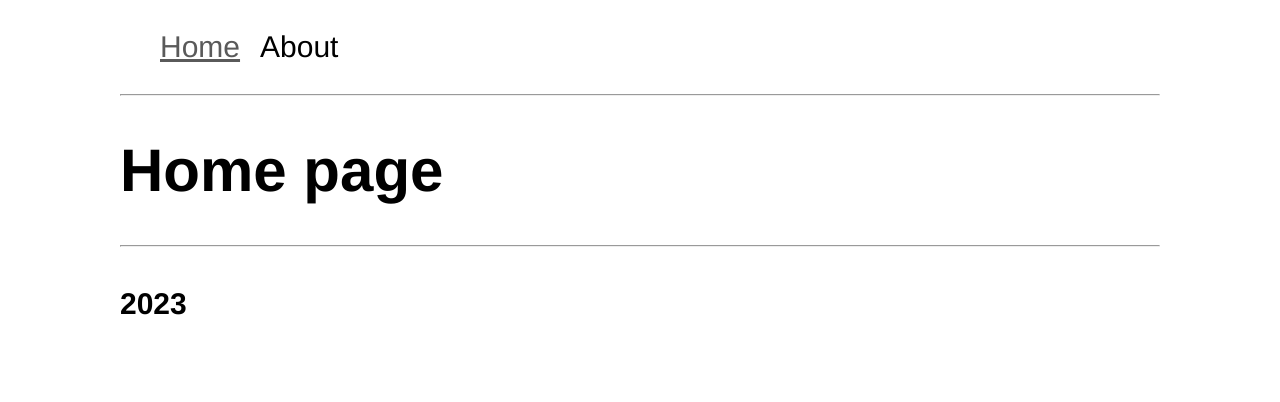
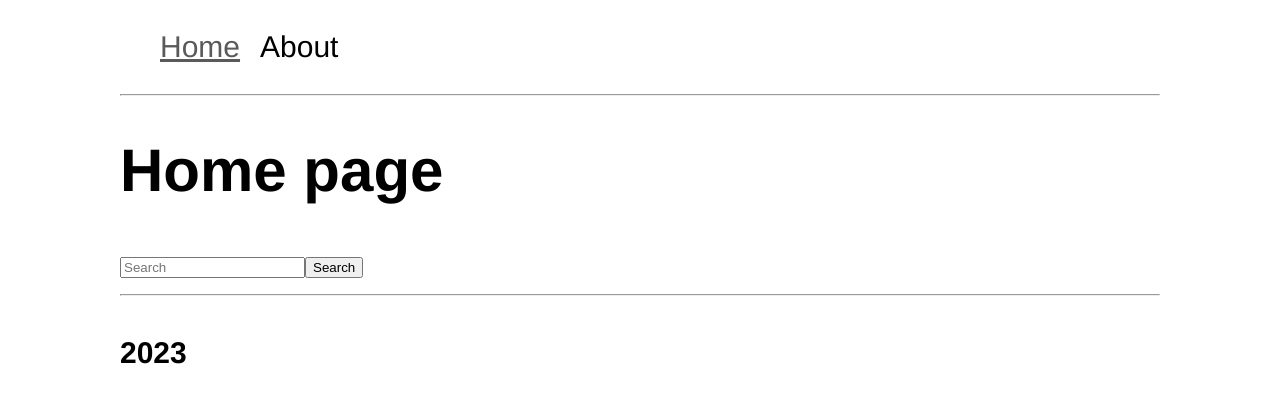
Before and after one commit to te1epuz/react-rss, a React (Vite) app: page / in a window 1280 px wide. Shown: the top 402 px of the page. Built offline with nearby package versions, Linux system fonts and the light colour scheme.

Commit message:
feat: add search bar

```diff
--- /dev/null
+++ b/src/components/SearchBar.tsx
@@ -0,0 +1,29 @@
+import React from 'react';
+
+class SearchBar extends React.Component {
+  state = {
+    searchBarText: '',
+  };
+
+  handleChange(event: React.ChangeEvent<HTMLInputElement>) {
+    this.setState({
+      searchBarText: event.target.value,
+    });
+  }
+
+  render() {
+    return (
+      <form>
+        <input
+          type="text"
+          value={this.state.searchBarText}
+          placeholder="Search"
+          onChange={this.handleChange.bind(this)}
+        />
+        <button>Search</button>
+      </form>
+    );
+  }
+}
+
+export default SearchBar;
--- a/src/pages/Home.tsx
+++ b/src/pages/Home.tsx
@@ -1,10 +1,12 @@
 import React from 'react';
+import SearchBar from '../components/SearchBar';
 
 class Home extends React.Component {
   render() {
     return (
       <main>
         <h1>Home page</h1>
+        <SearchBar />
       </main>
     );
   }
```
